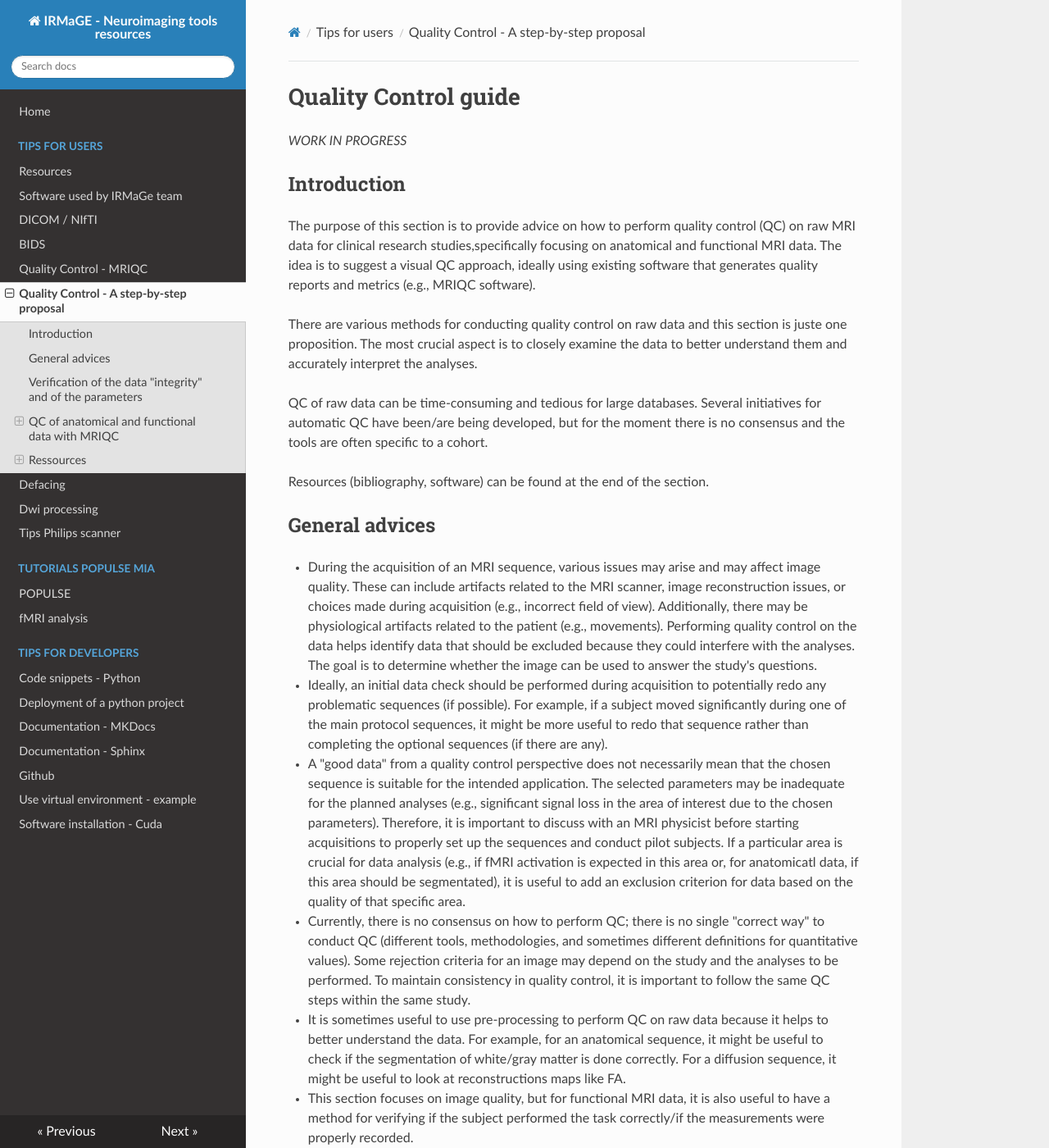
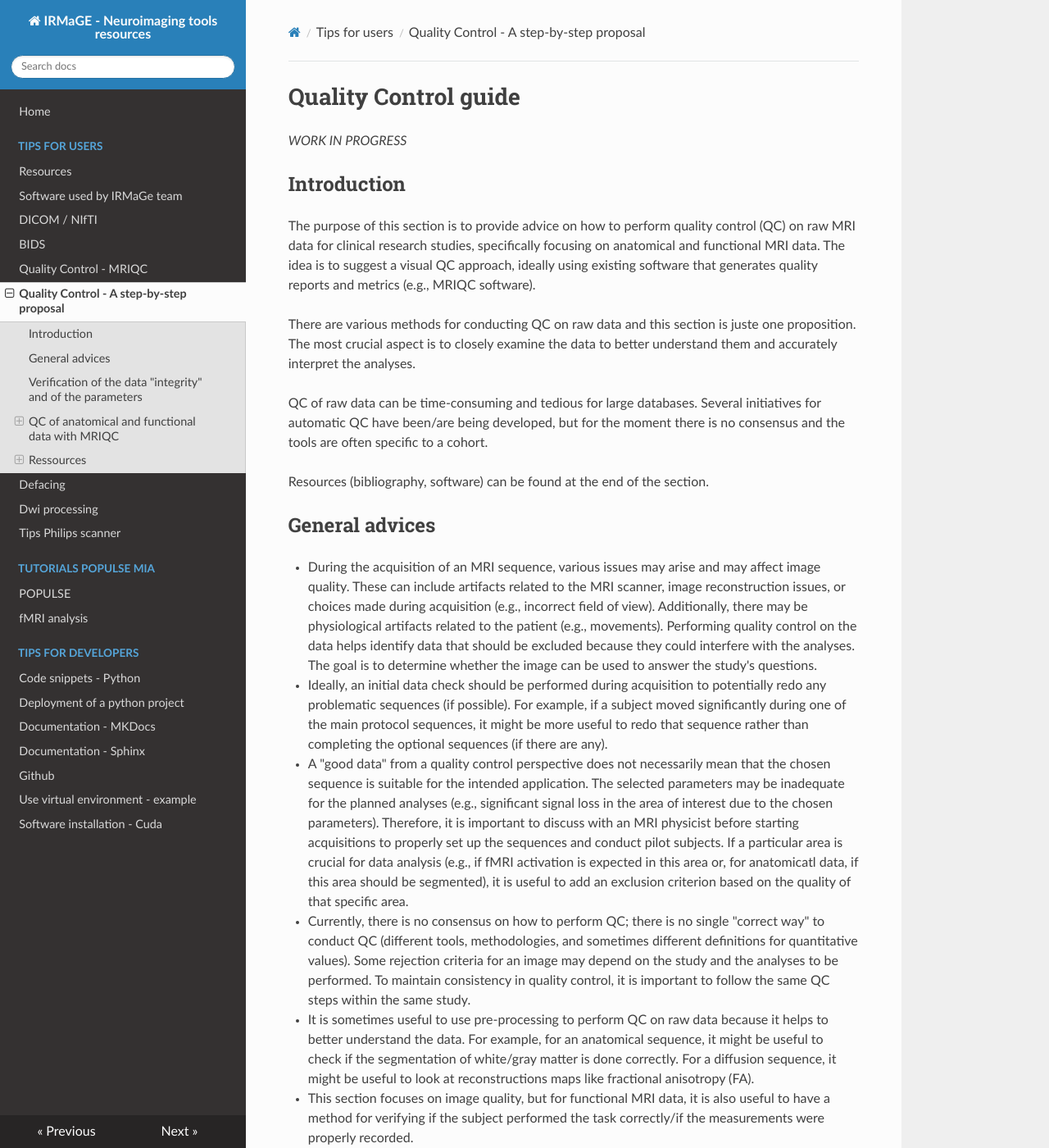
Before and after one commit to IRMaGe-3T/irmage-tools-resources, an MkDocs documentation site: the page built from docs/users/QC_guide.md, in a window 1280 px wide and 1400 px high. Shown: the whole window at 82% size. Built offline with MkDocs 1.6.1, drawn with Linux system fonts in a browser that asks for light colours; nearby versions of some CDN libraries; some of the changed text lies outside the part shown.

Commit message:
update qc guide

```diff
--- a/docs/users/QC_guide.md
+++ b/docs/users/QC_guide.md
@@ -4,10 +4,10 @@
 
 ## Introduction
 
-The purpose of this section is to provide advice on how to perform quality control (QC) on raw MRI data for clinical research studies,specifically focusing on anatomical and functional MRI data.
+The purpose of this section is to provide advice on how to perform quality control (QC) on raw MRI data for clinical research studies, specifically focusing on anatomical and functional MRI data.
 The idea is to suggest a visual QC approach, ideally using existing software that generates quality reports and metrics (e.g., MRIQC software).
 
-There are various methods for conducting quality control on raw data and this section is juste one proposition. The most crucial aspect is to closely examine the data to better understand them and accurately interpret the analyses.
+There are various methods for conducting QC on raw data and this section is juste one proposition. The most crucial aspect is to closely examine the data to better understand them and accurately interpret the analyses.
 
 QC of raw data can be time-consuming and tedious for large databases. Several initiatives for automatic QC have been/are being developed, but for the moment there is no consensus and the tools are often specific to a cohort.
 
@@ -19,11 +19,11 @@ Resources (bibliography, software) can be found at the end of the section.
 
 - Ideally, an initial data check should be performed during acquisition to potentially redo any problematic sequences (if possible). For example, if a subject moved significantly during one of the main protocol sequences, it might be more useful to redo that sequence rather than completing the optional sequences (if there are any).
 
-- A "good data" from a quality control perspective does not necessarily mean that the chosen sequence is suitable for the intended application. The selected parameters may be inadequate for the planned analyses (e.g., significant signal loss in the area of interest due to the chosen parameters). Therefore, it is important to discuss with an MRI physicist before starting acquisitions to properly set up the sequences and conduct pilot subjects. If a particular area is crucial for data analysis (e.g., if fMRI activation is expected in this area or, for anatomicatl data, if this area should be segmentated), it is useful to add an exclusion criterion for data based on the quality of that specific area.
+- A "good data" from a quality control perspective does not necessarily mean that the chosen sequence is suitable for the intended application. The selected parameters may be inadequate for the planned analyses (e.g., significant signal loss in the area of interest due to the chosen parameters). Therefore, it is important to discuss with an MRI physicist before starting acquisitions to properly set up the sequences and conduct pilot subjects. If a particular area is crucial for data analysis (e.g., if fMRI activation is expected in this area or, for anatomicatl data, if this area should be segmented), it is useful to add an exclusion criterion based on the quality of that specific area.
 
 - Currently, there is no consensus on how to perform QC; there is no single "correct way" to conduct QC (different tools, methodologies, and sometimes different definitions for quantitative values). Some rejection criteria for an image may depend on the study and the analyses to be performed. To maintain consistency in quality control, it is important to follow the same QC steps within the same study.
 
-- It is sometimes useful to use pre-processing to perform QC on raw data because it helps to better understand the data. For example, for an anatomical sequence, it might be useful to check if the segmentation of white/gray matter is done correctly. For a diffusion sequence, it might be useful to look at reconstructions maps like FA.
+- It is sometimes useful to use pre-processing to perform QC on raw data because it helps to better understand the data. For example, for an anatomical sequence, it might be useful to check if the segmentation of white/gray matter is done correctly. For a diffusion sequence, it might be useful to look at reconstructions maps like fractional anisotropy (FA).
 
 - This section focuses on image quality, but for functional MRI data, it is also useful to have a method for verifying if the subject performed the task correctly/if the measurements were properly recorded.
 
@@ -41,13 +41,13 @@ Here is a non-exhaustive list of things that are useful to check:
 
 - Checking that the DICOM files are complete. In "classic" mode, a DICOM file is generated for each acquired image (slice, dynamic, echo, etc.) and so there are several DICOM files for one sequence. In "Enhanced" mode, a single file is generated for each sequence (with a certain size limit). In classic mode, it is possible that an export or transfer error results in missing some DICOM files, and thus some images. It may be useful to check the size of the images converted to NIfTI to highlight such problems. This check can also be done during the visual inspection of the images.
 
-- Verification of the main acquisition parameters. Some parameter modification may have been made during the course of the study and may influence the analyses (e.g., modification of repetion time following an upgrade of the MRI software). Here is a non-exhaustive list of the parameters that may be useful to check: echo time, repetition time, voxel size, number of repetitions for functional MRI, parallel imaging... Depending on the sequence, certain parameters are more important to check than others.
+- Verification of the main acquisition parameters. Some parameter modifications may have been made during the course of the study and may influence the analyses (e.g., modification of repetion time following an upgrade of the MRI software). Here is a non-exhaustive list of the parameters that may be useful to check: echo time, repetition time, voxel size, number of repetitions for functional MRI, parallel imaging... Depending on the sequence, certain parameters are more important to check than others.
 
 
 ## QC of anatomical and functional data with MRIQC
 
-In this section, we propose to use MRIQC to perform QC of anatomical and functional data.
-The idea is to use the visul report to perform QC of raw data. However, it may be useful to open the image in a specific viewer in case of doubt about image quality, or to check the different dynamics of a functional sequence.
+In this section, we propose to use MRIQC software to perform QC of anatomical and functional data.
+The idea is to use the visual report provided by MRIQC. However, it may be useful to open the image in a specific viewer in case of doubt about image quality, or to check the different dynamics of a functional sequence.
 
 To use MRIQC check out the documentation [here](mriqc.md) or directly the [MRIQC documentation](https://mriqc.readthedocs.io/).
 
@@ -69,7 +69,7 @@ In case of doubt or if the visual report is not precise enough, open the image i
 
 In this section, we consider a non-contrast T1 anatomical sequence.
 
-We propose a list of criteria that may lead to the exclusion of an anatomical image. This list may need to be adjusted according to the study criteria and the planned analyses. If a specific area is critical for the study (e.g., the hippocampus if the study aims to segment the hippocampus), it may be useful to add a QC criteria for this area ("is there an artifact in this area?").
+We propose a list of criteria that may lead to the exclusion of an anatomical image. This list may need to be adjusted according to the study criteria and the planned analyses. If a specific area is critical for the study (e.g., the hippocampus, if the study aims to segment the hippocampus), it may be useful to add a QC criteria for this area ("is there an artifact in this area?").
 
 Some criteria are based on the mosaics available in the MRIQC report (alignment in MNI, segmentation, etc.). Other criteria can be used by simply viewing the image in a viewer.
 
@@ -182,7 +182,6 @@ If the tissue segmentation is not consistent, this may indicate potential issues
 
 Note that, in the MRIQC report, the head mask often appears to be inconsistent specifically near the teeth  and at the top of the brain.
 
-
 ![T1w head mask](images/qc_head_mask.png "T1w head mask")
 
 **Figure**: *The head mask compute by MRIQC is inconsistent. However, it is not necessary to exclude the image*
@@ -374,7 +373,7 @@ The standard deviation map should not show any particular "patterns". If this is
 
 ![fMRI std map 2](images/qc_fmri_std_map_2.png "fMRI std map 2")
 
-**Figure**: **A**: *Example of a subject with a pattern on the standard deviation map (here the repetition of the brain, probabely because of parallele imaging technic used during the acquisition* **B**: *Example of a subject without artifact on the standard deviation map*
+**Figure**: **A**: *Example of a subject with a pattern on the standard deviation map (here the repetition of the brain, probabely because of parallele imaging technic used during the acquisition)* **B**: *Example of a subject without artifact on the standard deviation map*
 
 
 ## Ressources
```
Also changed, not shown: other parts of docs/users/QC_guide.md (+18 -18 lines).
